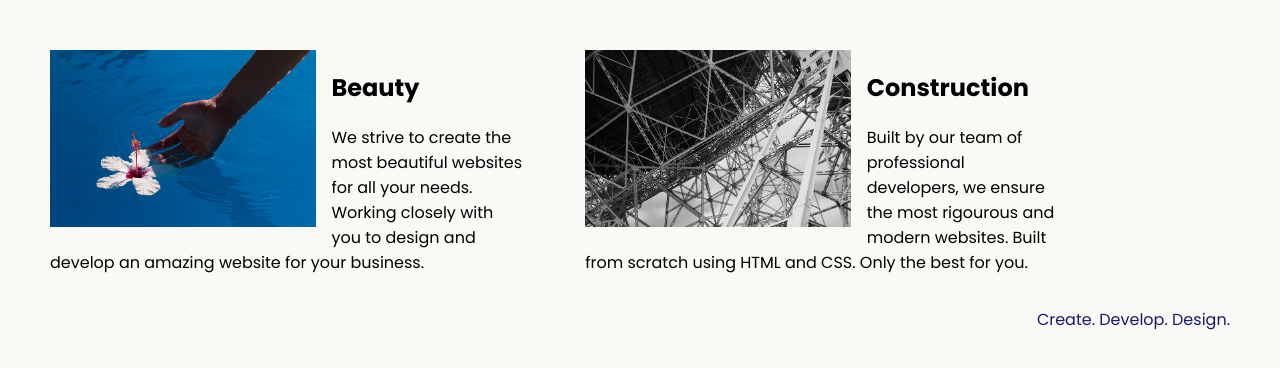
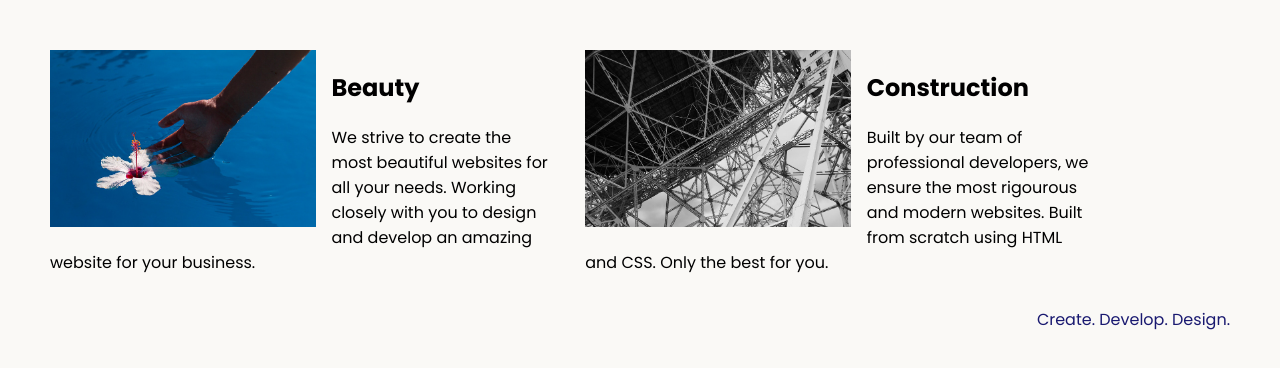
Before and after one commit to peterhorrocks/Agency-Website-Project, a plain HTML site: page index.html in a window 1280 px wide. Shown: the part 400-768 px from the top of the page. Drawn offline with Linux system fonts and the light colour scheme.

Commit message:
Add files via upload

```diff
--- a/style.css
+++ b/style.css
@@ -43,7 +43,7 @@ footer {
   }
   .left > .card-text {
     position: relative;
-    width: 89%;
+    width: 95%;
   }
   /* Format Right Panel */
   .right > img {
@@ -57,7 +57,7 @@ footer {
   }
   .right > p {
     position: relative;
-    width: 89%;
+    width: 95%;
     margin-right: 0;
   }
 }
```
